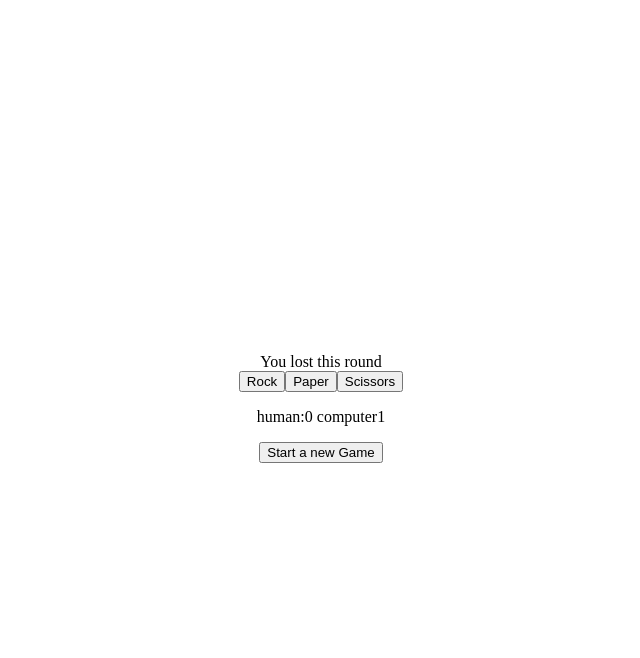
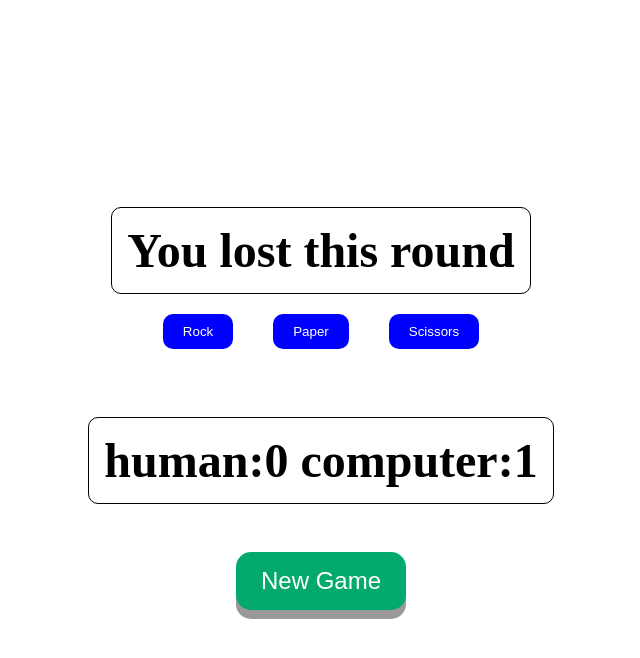
Before and after one commit to S-yartey007/Project-Rock-Papper-Scissors, a plain HTML site: page index.html in a window 1280 px wide. Both pictures are taken after a click on the button "Rock". Shown: the whole page, without its empty margins (327-967 px from the left). Drawn offline with Linux system fonts and the light colour scheme.

Commit message:
adding some css styles

```diff
--- a/index.js
+++ b/index.js
@@ -21,19 +21,24 @@ const choices = [rock,paper,scissors];
 rock.textContent = "Rock"
 paper.textContent = "Paper"
 scissors.textContent = "Scissors"
-newGame.textContent = "Start a new Game"
+newGame.textContent = "New Game"
 results.textContent = "Current round:"
 score.textContent = `human: 0 computer: 0`
 
 body.style.width = "100vw"
 body.style.height = "100vh"
+newGame.classList.add("new-game")
 
 body.appendChild(display)
 body.insertBefore(results,display);
 body.appendChild(score)
 body.appendChild(newGame)
-choices.forEach(choice => {display.appendChild(choice)})
-
+choices.forEach(choice => {
+    display.appendChild(choice)
+    choice.classList.add(choice.textContent);
+})
+score.classList.add("score");
+results.classList.add("results")
 
 //Return a random string as the computer choice: rock, paper or scissors
 function getComputerChoice() {
@@ -46,7 +51,7 @@ function getComputerChoice() {
 
 //Play a single and judge who by matching the computer and human choice
 function playRound(humanChoice,computerChoice) {
-    score.textContent = `human:${playerScore} computer${computerScore}`
+    score.textContent = `human:${playerScore} computer:${computerScore}`
     if(humanChoice === computerChoice) {
         console.log("Draw")
         results.textContent = "Draw"
@@ -54,67 +59,62 @@ function playRound(humanChoice,computerChoice) {
     else if(humanChoice === "rock" && computerChoice === "paper") {
         computerScore++
         results.textContent = "You lost this round"
-        score.textContent = `human:${playerScore} computer${computerScore}`
+        score.textContent = `human:${playerScore} computer:${computerScore}`
 
     }
     else if(humanChoice === "paper" && computerChoice === "rock") {
         playerScore++
         results.textContent = "You won this round"
-        score.textContent = `human:${playerScore} computer${computerScore}`
+        score.textContent = `human:${playerScore} computer:${computerScore}`
 
     }
     else if(humanChoice === "scissors" && computerChoice === "rock") {
         computerScore++
         results.textContent = "You lost this round"
-        score.textContent = `human:${playerScore} computer${computerScore}`
+        score.textContent = `human:${playerScore} computer:${computerScore}`
 
     }
     else if(humanChoice === "rock" && computerChoice === "scissors") {
         playerScore++
         results.textContent = "You won this round"
-        score.textContent = `human:${playerScore} computer${computerScore}`
+        score.textContent = `human:${playerScore} computer:${computerScore}`
 
 
     }
     else if(humanChoice === "paper" && computerChoice === "scissors") {
         computerScore++
         results.textContent = "You lost this round"
-        score.textContent = `human:${playerScore} computer${computerScore}`
+        score.textContent = `human:${playerScore} computer:${computerScore}`
 
     }
     else if(humanChoice === "scissors" && computerChoice === "paper") {
         playerScore++
         results.textContent = "You won this round"
-        score.textContent = `human:${playerScore} computer${computerScore}`
+        score.textContent = `human:${playerScore} computer:${computerScore}`
 
     }
 }
 //Play a five round game where the winner is calculated at the end
-function playGame() {
-   let computerScore = 0;
-   let playerScore = 0;
 
-
-}
 
 
 
 function handleChoice(e) {
     if(playerScore >= 5) {
-        score.textContent = "You won"
+        score.textContent = "You won,try a new Game"
         return;
     }
     else if (computerScore >= 5) {
-        score.textContent = "You lost"
+        score.textContent = "You lost,try a new Game"
         return;
     }
     playRound(e.target.textContent.toLowerCase(),getComputerChoice())
     if(playerScore >= 5) {
-        score.textContent = "You won"
+        score.textContent = "You won the Game!!Congratulations"
         return;
     }
     else if (computerScore >= 5) {
-        score.textContent = "You lost"
+        score.textContent = "You lost the Game!!You can try again "
         return;
     }
 
@@ -132,3 +132,17 @@ newGame.addEventListener("click",() => {
     score.textContent = `New Game initialised`
 
 });
+
+choices.forEach(choice => {
+    choice.addEventListener("mouseenter",() => {
+        choice.classList.remove("unclicked")
+        choice.classList.add("clicked")
+    })
+})
+
+choices.forEach(choice => {
+    choice.addEventListener("mouseleave",() => {
+        choice.classList.add("unclicked")
+        choice.classList.remove("clicked")
+    })
+})
--- a/style.css
+++ b/style.css
@@ -4,3 +4,63 @@ body {
     align-items: center;
     justify-content: center;
 }
+.Rock,.Paper,.Scissors {
+    padding: 10px 20px;
+    background-color: blue;
+    color: white;
+    border-radius: 10px;
+    margin: 20px;
+    border: 0px;
+    font-weight: 500;
+}
+.Paper:active,.Scissors:active,.Rock:active {
+    transform: translateY(4px);
+
+}
+.new-game {
+    padding: 15px 25px;
+    font-size: 24px;
+    text-align: center;
+    cursor: pointer;
+    outline: none;
+    color: #fff;
+    background-color: #04AA6D;
+    border: none;
+    border-radius: 15px;
+    box-shadow: 0 9px #999;
+  }
+
+  .new-game:hover {background-color: #3e8e41}
+
+  .new-game:active {
+    background-color: #3e8e41;
+    box-shadow: 0 5px #666;
+    transform: translateY(4px);
+  }
+.new-game:hover {
+    padding: 20px 10px;
+    transition: 0.5s ease-in-out;
+}
+
+.clicked {
+    transform: scale(1.4);
+    background-color: white;
+    border: 1px solid blue;
+    color: blue;
+    transition: 0.5s ease-in-out;
+}
+.unclicked {
+    transform: scale(1);
+    background-color: blue;
+    color: white;
+    transition: 0.5s ease-in-out;
+}
+
+.score,.results {
+    border: 1px solid black;
+    color: black;
+    font-size: 3em;
+    font-weight: 800;
+    padding: 15px;
+    border-radius: 10px;
+}
```
